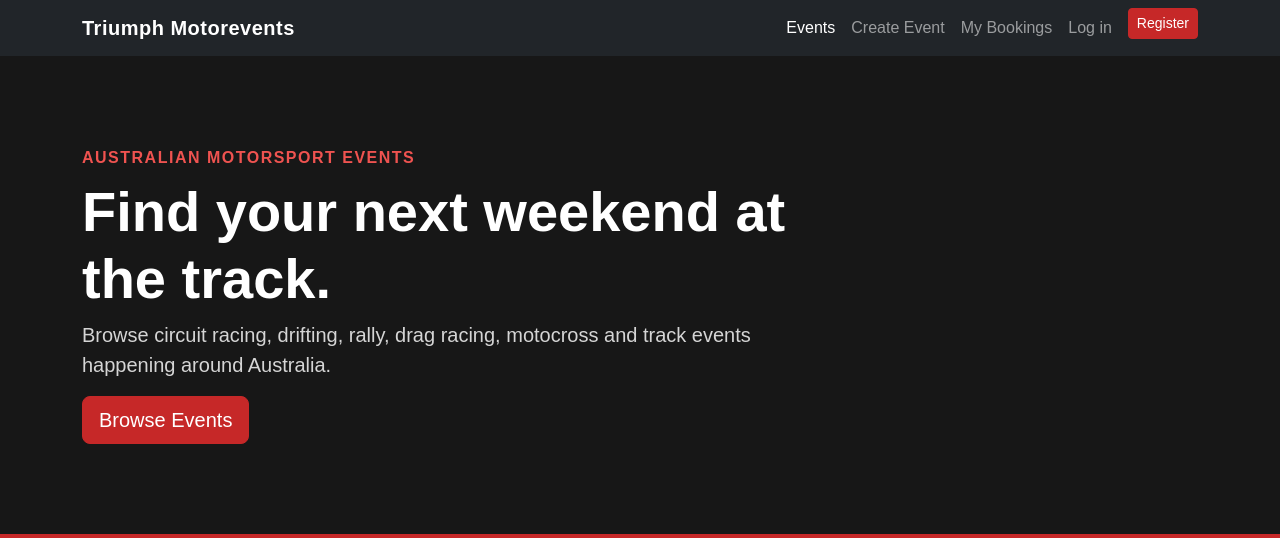
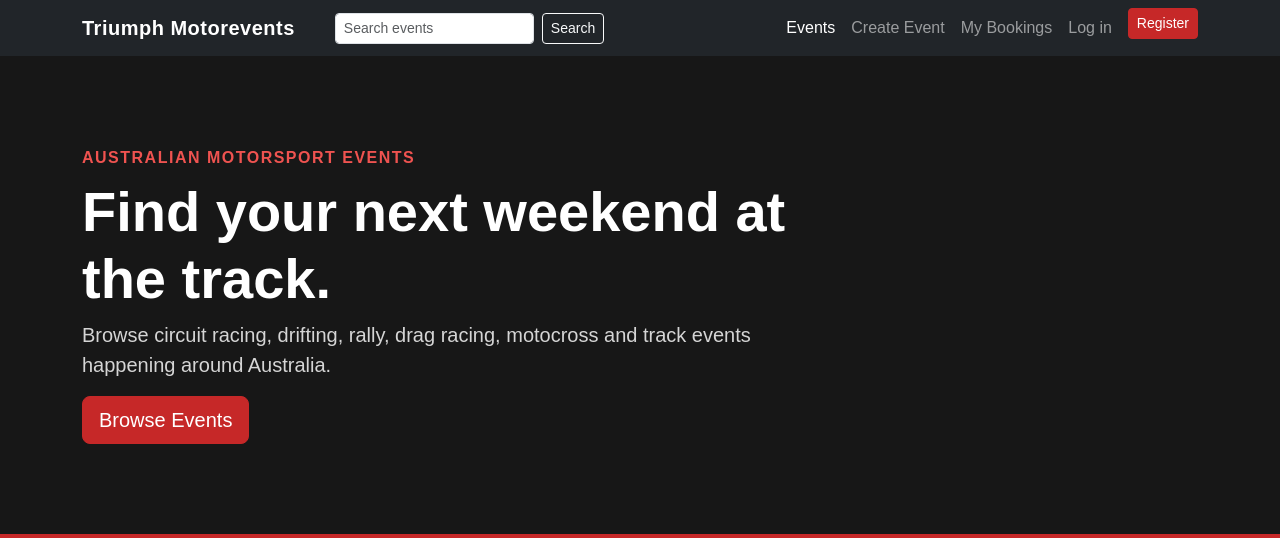
Before and after one commit to jaygunz56/IAB207_Assessment_2-, a Flask app: a page that uses website/templates/base.html in a window 1280 px wide. Shown: the top 538 px of the page. Run offline with Flask 3, Linux system fonts and the light colour scheme; data comes from the database, SQL or seed files in the repository; data that the repository does not hold is empty.

Commit message:
IT3-7: Add keyword search

```diff
--- a/website/templates/base.html
+++ b/website/templates/base.html
@@ -25,14 +25,28 @@
             </button>
 
             <div class="collapse navbar-collapse" id="mainNavigation">
+
+                <form class="d-flex my-2 my-lg-0 ms-lg-4" action="{{ url_for('main.search') }}" method="get">
+                    <input
+                        class="form-control form-control-sm me-2"
+                        type="search"
+                        name="search"
+                        placeholder="Search events"
+                        aria-label="Search events"
+                        value="{{ search or '' }}"
+                    >
+                    <button class="btn btn-outline-light btn-sm" type="submit">
+                        Search
+                    </button>
+                </form>
+
                 <ul class="navbar-nav ms-auto">
 
                     <li class="nav-item">
                         <a class="nav-link {% if request.endpoint == 'main.index' %}active{% endif %}" href="{{ url_for('main.index') }}">Events</a>
                     </li>
-                    <!-- TODO: point these at the real routes once they're built -->
                     <li class="nav-item">
-                        <a class="nav-link" href="#">Create Event</a>
+                        <a class="nav-link {% if request.endpoint == 'event.create' %}active{% endif %}" href="{{ url_for('event.create') }}">Create Event</a>
                     </li>
                     <li class="nav-item">
                         <a class="nav-link" href="#">My Bookings</a>
@@ -60,7 +74,6 @@
         </div>
     </nav>
 
-    <!-- flash messages -->
     {% with messages = get_flashed_messages(with_categories=true) %}
         {% if messages %}
             <div class="container mt-3">
--- a/website/templates/index.html
+++ b/website/templates/index.html
@@ -56,7 +56,9 @@
             <div class="container">
 
                 <div class="mb-4">
-                    {% if selected %}
+                    {% if search %}
+                        <h2 class="mb-1">Results for "{{ search }}"</h2>
+                    {% elif selected %}
                         <h2 class="mb-1">Open {{ selected }} Events</h2>
                     {% else %}
                         <h2 class="mb-1">Upcoming Events</h2>
@@ -65,8 +67,6 @@
                         What's happening around the track.
                     </p>
                 </div>
-
-                {% set badges = {'Open': 'success', 'Sold Out': 'danger', 'Cancelled': 'warning', 'Inactive': 'secondary'} %}
 
                 {% if events %}
                 <div class="row row-cols-1 row-cols-md-2 row-cols-lg-3 g-4">
@@ -85,7 +85,15 @@
 
                                 <div class="d-flex justify-content-between align-items-start mb-2">
                                     <span class="event-category">{{ event.category.name }}</span>
-                                    <span class="badge text-bg-{{ badges.get(event.status, 'secondary') }}">{{ event.status }}</span>
+                                    {% if event.status == 'Open' %}
+                                        <span class="badge text-bg-success">Open</span>
+                                    {% elif event.status == 'Sold Out' %}
+                                        <span class="badge text-bg-danger">Sold Out</span>
+                                    {% elif event.status == 'Cancelled' %}
+                                        <span class="badge text-bg-warning">Cancelled</span>
+                                    {% else %}
+                                        <span class="badge text-bg-secondary">Inactive</span>
+                                    {% endif %}
                                 </div>
 
                                 <h3 class="card-title h5">{{ event.title }}</h3>
@@ -101,8 +109,7 @@
                                     {{ event.description | truncate(110) }}
                                 </p>
 
-                                <!-- TODO: link to the event page once IT3-6 is done -->
-                                <a href="#" class="btn btn-dark mt-auto">View Event</a>
+                                <a href="{{ url_for('event.show', id=event.id) }}" class="btn btn-dark mt-auto">View Event</a>
 
                             </div>
 
@@ -112,7 +119,11 @@
 
                 </div>
                 {% else %}
-                    <p class="text-secondary">No events to show here yet, check back soon.</p>
+                    {% if search %}
+                        <p class="text-secondary">No events matched your search.</p>
+                    {% else %}
+                        <p class="text-secondary">No events to show here yet, check back soon.</p>
+                    {% endif %}
                 {% endif %}
 
             </div>
--- a/website/views.py
+++ b/website/views.py
@@ -1,6 +1,7 @@
 from datetime import date
-from flask import Blueprint, render_template, request
+from flask import Blueprint, render_template, request, redirect, url_for
 from .models import Event, Category
+from . import db
 
 mainbp = Blueprint('main', __name__)
 
@@ -20,3 +21,17 @@ def index():
     events = events.order_by(Event.date, Event.start_time).all()
 
     return render_template('index.html', events=events, categories=categories, selected=selected)
+
+
+@mainbp.route('/search')
+def search():
+    if request.args.get('search', '').strip() == '':
+        return redirect(url_for('main.index'))
+
+    search = request.args['search'].strip()
+    query = '%' + search + '%'
+    events = Event.query.filter(db.or_(Event.title.like(query), Event.description.like(query))) \
+        .order_by(Event.date).all()
+
+    categories = Category.query.order_by(Category.name).all()
+    return render_template('index.html', events=events, categories=categories, search=search)
```
